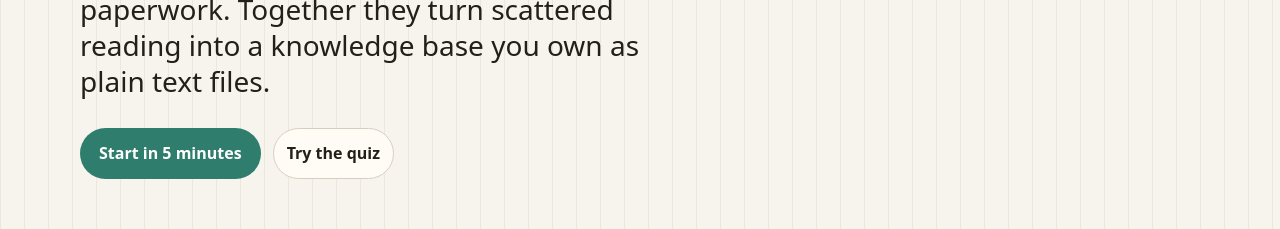
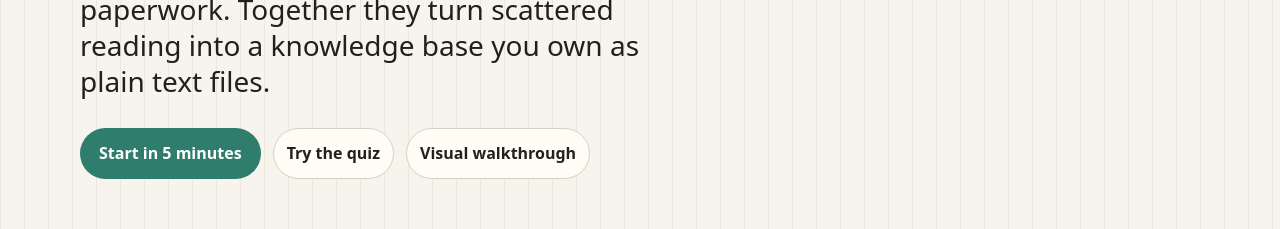
Before and after one commit to TylerJNewman/kb, a website: page site/index.html in a window 1280 px wide. Shown: the part 780-1009 px from the top of the page. Drawn offline with Linux system fonts and the light colour scheme.

Commit message:
Link the visual walkthrough from onboarding page and README
Co-Authored-By: Claude Fable 5 <noreply@anthropic.com>

```diff
--- a/site/index.html
+++ b/site/index.html
@@ -507,6 +507,7 @@
           <div class="cta-row">
             <a class="pill cta" href="#hello">Start in 5 minutes</a>
             <a class="pill" href="#quiz">Try the quiz</a>
+            <a class="pill" href="walkthrough.html">Visual walkthrough</a>
           </div>
         </div>
         <div class="terminal-card" aria-label="kb terminal preview">
```
Also changed, not shown: README.md.
